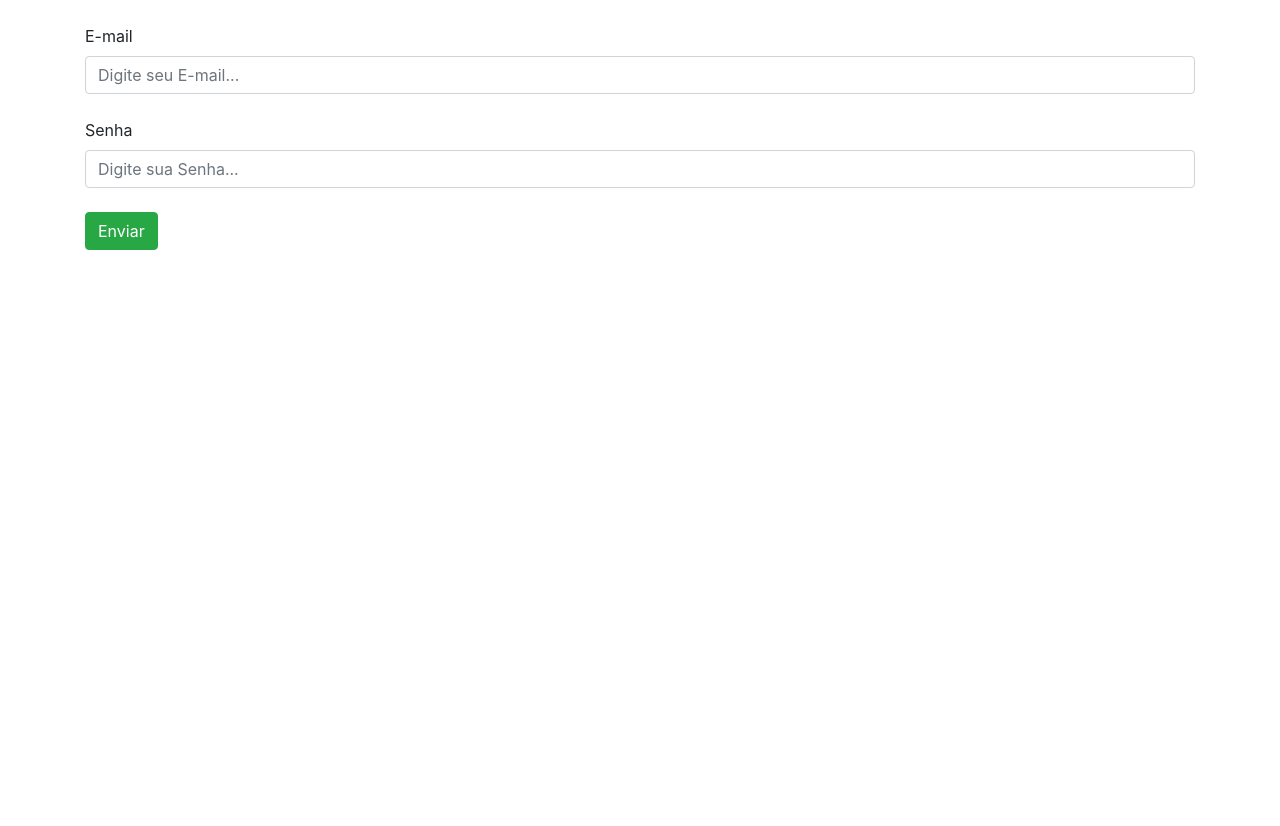
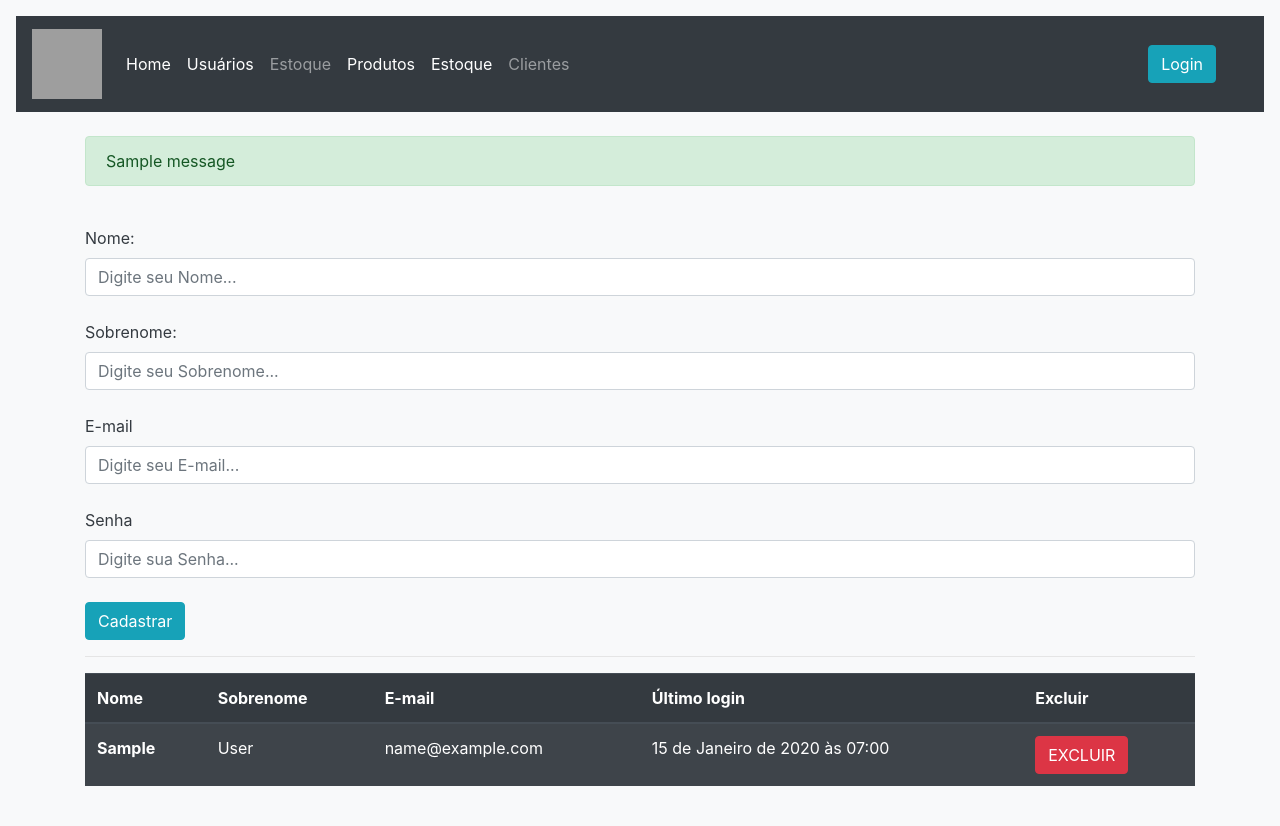
Before and after one commit to renatak12/construct, a Django app: page /auth/cadastrar_vendedor/ in a window 1280 px wide. Before the commit the page ends 250 px from the top, so only its background shows below. Run offline with Django 4.2, Linux system fonts and the light colour scheme; tables that the repository leaves empty hold one stand-in row (values such as "Sample post"); one stand-in notice (Sample message) is shown; grey boxes are pictures that could not be loaded.

Commit message:
Implementando crud de usuarios. #21

```diff
--- a/construct_/urls.py
+++ b/construct_/urls.py
@@ -1,7 +1,11 @@
 from django.contrib import admin
 from django.urls import path, include
+from django.conf import settings
+from django.conf.urls.static import static
 
 urlpatterns = [
     path('admin/', admin.site.urls),
     path('auth/', include('usuarios.urls'))
 ]
+
+urlpatterns += static(settings.STATIC_URL, document_root=settings.STATIC_ROOT)
--- a/templates/base.html
+++ b/templates/base.html
@@ -1,3 +1,4 @@
+{% load static %}
 <!doctype html>
 <html lang="pt-br">
   <head>
@@ -5,6 +6,7 @@
     <meta charset="utf-8">
     <meta name="viewport" content="width=device-width, initial-scale=1, shrink-to-fit=no">
     <link rel="stylesheet" href="https://cdn.jsdelivr.net/npm/bootstrap@4.6.2/dist/css/bootstrap.min.css" integrity="sha384-xOolHFLEh07PJGoPkLv1IbcEPTNtaed2xpHsD9ESMhqIYd0nLMwNLD69Npy4HI+N" crossorigin="anonymous">
+    <link rel="stylesheet" href="{% static 'usuarios/css/css.css'%}">
 
     {% block 'head' %}
 
@@ -12,7 +14,40 @@
 
     <title>{% block 'title' %}{% endblock %}</title>
   </head>
-  <body>
+  <body class="p-3 mb-2 bg-light text-dark">
+      <nav class="navbar navbar-expand-lg navbar-dark bg-dark">
+        <a class="navbar-brand" href="#">
+          <img src="https://img.myloview.com.br/adesivos/icones-de-ferramentas-de-construcao-civil-icon-set-vector-700-151099881.jpg" width="70" height="70" class="d-inline-block align-top" alt=""></a>
+        <button class="navbar-toggler" type="button" data-toggle="collapse" data-target="#navbarNav" aria-controls="navbarNav" aria-expanded="false" aria-label="Toggle navigation">
+          <span class="navbar-toggler-icon"></span>
+        </button>
+        <div class="collapse navbar-collapse" id="navbarNav">
+          <ul class="navbar-nav">
+            <li class="nav-item active">
+              <a class="nav-link" href="#">Home <span class="sr-only">(current)</span></a>
+            </li>
+            <li class="nav-item active">
+              <a class="nav-link" href="#">Usuários<span class="sr-only">(current)</span></a>
+            </li>
+              <a class="nav-link" href="#">Estoque<span class="sr-only">(current)</span></a>
+            </li>
+            <li class="nav-item active">
+              <a class="nav-link" href="#">Produtos<span class="sr-only">(current)</span></a>
+            </li>
+            <li class="nav-item active">
+              <a class="nav-link" href="#">Estoque<span class="sr-only">(current)</span></a>
+            </li>
+              <a class="nav-link" href="#">Clientes<span class="sr-only">(current)</span></a>
+            </li>
+          </ul>
+        </div>
+        <nav class="navbar navbar-dark bg-dark">
+          <form>
+            <a class="nav-link" href="http://localhost:8000/auth/login/"><button class="btn btn-info" type="button">Login</button></a>
+          </form>
+        </nav>
+
+      </nav>
 
     {% block 'body' %}
 
--- /dev/null
+++ b/templates/static/usuarios/css/css.css
@@ -0,0 +1,12 @@
+.fundo{
+    background-color: #121212;
+    color: white;
+}
+
+.bg-nav{
+    background-color: white;
+}
+
+.bg-hr{
+    background-color: white;
+}
--- a/usuarios/templates/cadastrar_vendedor.html
+++ b/usuarios/templates/cadastrar_vendedor.html
@@ -3,7 +3,19 @@
 
 {% block 'body' %}
     <div class="container">
+        {% if messages %}
+            <br>
+            {% for message in messages %}
+                <div class="alert {{message.tags}}">{{message}}</div>
+            {% endfor %}
+        {% endif %}
         <form action="{% url 'cadastrar_vendedor' %}" method="POST">{% csrf_token %}
+            <br>
+            <label>Nome:</label>
+            <input type="text" placeholder="Digite seu Nome..." name="nome" class="form-control">
+            <br>
+            <label>Sobrenome:</label>
+            <input type="text" placeholder="Digite seu Sobrenome..." name="sobrenome" class="form-control">
             <br>
             <label>E-mail</label>
             <input type="email" placeholder="Digite seu E-mail..." name="email" class="form-control">
@@ -11,9 +23,44 @@
             <label>Senha</label>
             <input type="password" placeholder="Digite sua Senha..." name="senha" class="form-control">
             <br>
-            <button type="submit" class="btn btn-success">Enviar</button>
+            <button type="submit" class="btn btn-info">Cadastrar</button>
+
+
 
         </form>
+
+        <hr class="bg-hr">
+
+        <table class="table table-striped table-dark">
+            <thead>
+              <tr>
+                <th scope="col">Nome</th>
+                <th scope="col">Sobrenome</th>
+                <th scope="col">E-mail</th>
+                <th scope="col">Último login</th>
+                <th scope="col">Excluir</th>
+              </tr>
+            </thead>
+            <tbody>
+                {% for vendedor in vendedores %}
+              <tr>
+                <th>{{vendedor.first_name}}</th>
+                <td>{{vendedor.last_name}}</td>
+                <td>{{vendedor.email}}</td>
+                <td>{% if not vendedor.last_login %}
+                        Primeiro acesso
+                    {% else %}
+                        {{vendedor.last_login}}
+                    {% endif %}
+
+                </td>
+                <td><a href="{% url 'excluir_usuario' vendedor.id %}"class="btn btn-danger">EXCLUIR</a></td>
+              </tr>
+                {% endfor %}
+
+            </tbody>
+          </table>
+
     </div>
 
 {% endblock %}
--- a/usuarios/templates/login.html
+++ b/usuarios/templates/login.html
@@ -11,7 +11,7 @@
             <label>Senha</label>
             <input type="password" placeholder="Digite sua Senha..." name="senha" class="form-control">
             <br>
-            <button type="submit" class="btn btn-success">Enviar</button>
+            <button type="submit" class="btn btn-info">Logar</button>
 
         </form>
     </div>
--- a/usuarios/urls.py
+++ b/usuarios/urls.py
@@ -4,5 +4,6 @@ from . import views
 urlpatterns = [
     path('cadastrar_vendedor/', views.cadastrar_vendedor, name = "cadastrar_vendedor"),
     path('login/', views.login, name="login"),
-    path('sair/', views.logout, name="sair")
+    path('sair/', views.logout, name="sair"),
+    path('excluir_usuario/<str:id>/', views.excluir_usuario, name= "excluir_usuario")
 ]
--- a/usuarios/views.py
+++ b/usuarios/views.py
@@ -1,3 +1,5 @@
+from curses.ascii import HT
+import imp
 from django.http import HttpResponse
 from django.shortcuts import render
 from rolepermissions.decorators import has_permission_decorator
@@ -5,12 +7,17 @@ from .models import Users
 from django.shortcuts import redirect
 from django.urls import reverse
 from django.contrib import auth
+from django.shortcuts import get_object_or_404
+from django.contrib import messages
 
 @has_permission_decorator('cadastrar_vendedor')
 def cadastrar_vendedor(request):
     if request.method == "GET":
-        return render(request, 'cadastrar_vendedor.html')
+        vendedores = Users.objects.filter(cargo="V")
+        return render(request, 'cadastrar_vendedor.html', {'vendedores': vendedores})
     if request.method == "POST":
+        nome = request.POST.get('nome')
+        sobrenome = request.POST.get('sobrenome')
         email = request.POST.get('email')
         senha = request.POST.get('senha')
 
@@ -20,7 +27,12 @@ def cadastrar_vendedor(request):
             # TO DO: Utilizar messages do django
             return HttpResponse('Email já existe')
 
-        user = Users.objects.create_user(username=email, email=email, password=senha, cargo="V")
+        user = Users.objects.create_user(username=email,
+                                            email=email,
+                                            password=senha,
+                                            first_name=nome,
+                                            last_name=sobrenome,
+                                            cargo="V")
 
         # TO DO: Redirecionar com uma mensagem
         return HttpResponse('Conta criada')
@@ -28,8 +40,8 @@ def cadastrar_vendedor(request):
 def login(request):
     if request.method == "GET":
         if request.user.is_authenticated:
-            return redirect(reverse('plataforma'))
-        return render(request, 'login.html')
+            #return redirect(reverse('plataforma'))
+            return render(request, 'login.html')
     elif request.method == "POST":
         login = request.POST.get('email')
         senha = request.POST.get('senha')
@@ -46,3 +58,10 @@ def login(request):
 def logout(request):
     request.session.flush()
     return redirect(reverse('login'))
+
+@has_permission_decorator('cadastrar_vendedor')
+def excluir_usuario(request, id):
+    vendedor = get_object_or_404(Users, id=id)
+    vendedor.delete()
+    messages.add_message(request, messages.SUCCESS, 'Vendedor excluido com sucesso')
+    return redirect(reverse('cadastrar_vendedor'))
```
Also changed, not shown: construct_/settings.py (+19 -3 lines).
